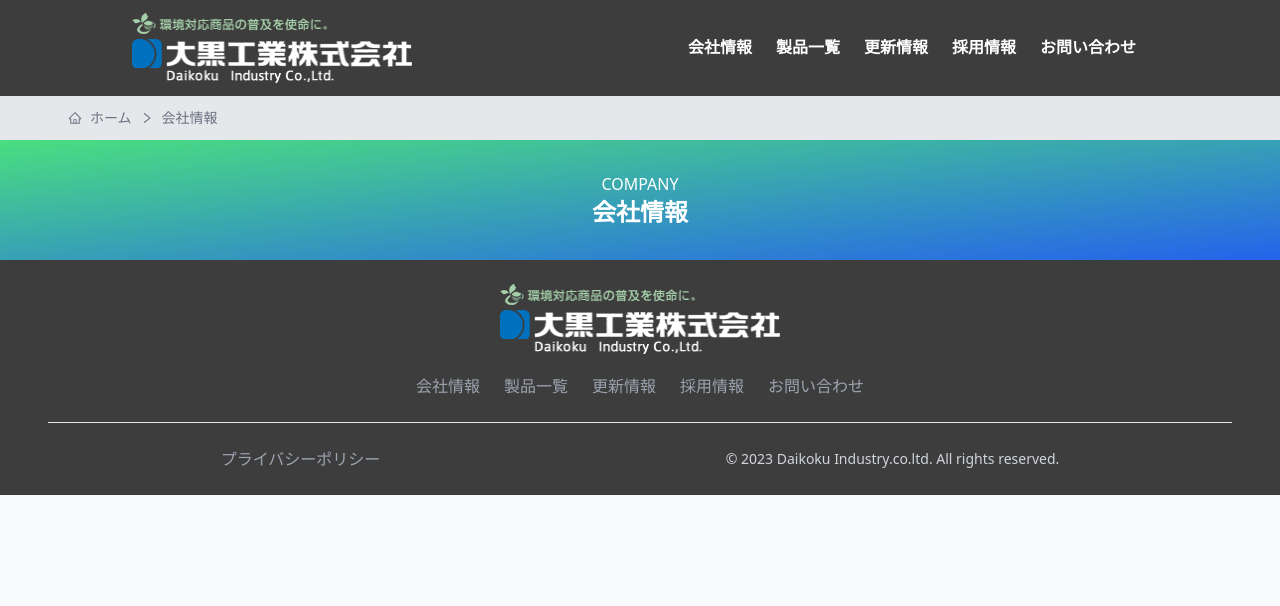
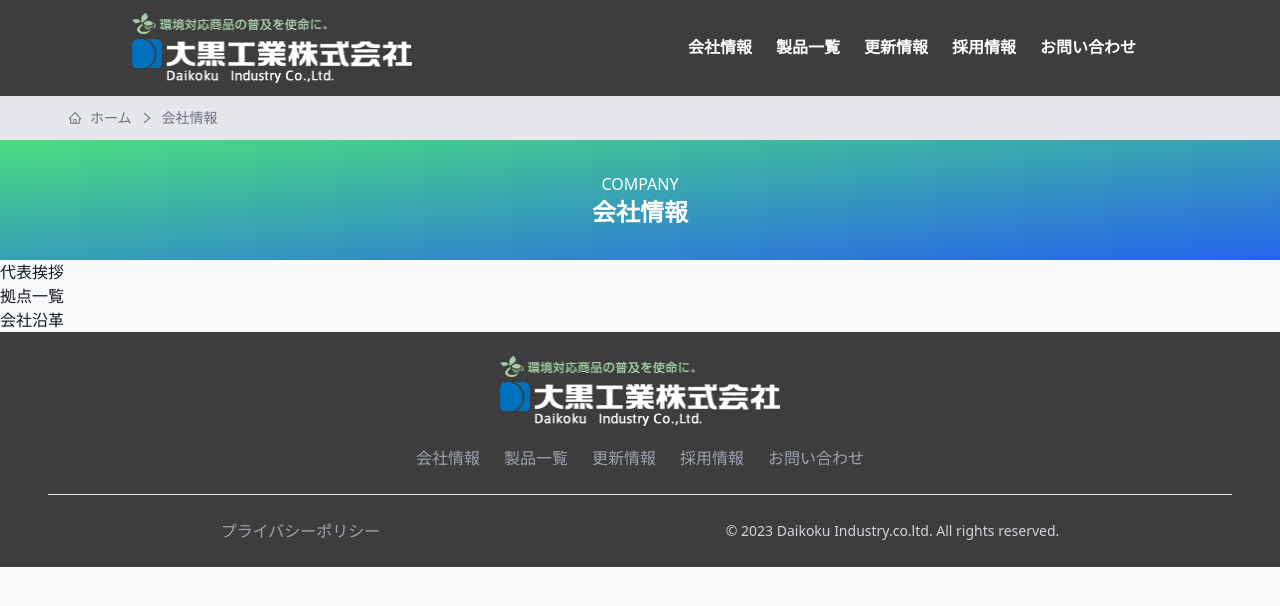
Before and after one commit to knm22mukk/daikoku-web, a Next.js app: page /company in a window 1280 px wide. Shown: the top 606 px of the page. Built offline with nearby package versions, Linux system fonts and the light colour scheme.

Commit message:
会社情報ページのルーティングを作成しました

```diff
--- /dev/null
+++ b/src/pages/company/greeting.tsx
@@ -0,0 +1,24 @@
+import { NextPage } from 'next';
+
+import { Breadcrumb } from '@/components/Breadcrumb';
+import { PageHeader } from '@/components/PageHeader';
+import { PageTemplete } from '@/components/PageTemplete';
+import { SEO } from '@/components/SEO';
+import { siteData } from '@/data/siteData';
+
+const greeting: NextPage = () => {
+  return (
+    <PageTemplete>
+      <SEO
+        title='代表挨拶 || 大黒工業株式会社'
+        description='大黒工業株式会社の代表取締役よりご挨拶させていただきます'
+        path={`${siteData.url}/company/greeting`}
+      />
+
+      <Breadcrumb lists={[{ title: '会社情報', path: '/company' }, { title: '代表挨拶' }]} />
+      <PageHeader subHeading='greeting' title='代表挨拶' />
+    </PageTemplete>
+  );
+};
+
+export default greeting;
--- /dev/null
+++ b/src/pages/company/history.tsx
@@ -0,0 +1,24 @@
+import { NextPage } from 'next';
+
+import { Breadcrumb } from '@/components/Breadcrumb';
+import { PageHeader } from '@/components/PageHeader';
+import { PageTemplete } from '@/components/PageTemplete';
+import { SEO } from '@/components/SEO';
+import { siteData } from '@/data/siteData';
+
+const history: NextPage = () => {
+  return (
+    <PageTemplete>
+      <SEO
+        title='会社沿革 || 大黒工業株式会社'
+        description='大黒工業株式会社の会社沿革のご案内ページです'
+        path={`${siteData.url}/company/history`}
+      />
+
+      <Breadcrumb lists={[{ title: '会社情報', path: '/company' }, { title: '会社沿革' }]} />
+      <PageHeader subHeading='history' title='会社沿革' />
+    </PageTemplete>
+  );
+};
+
+export default history;
--- a/src/pages/company/index.tsx
+++ b/src/pages/company/index.tsx
@@ -1,4 +1,5 @@
 import { NextPage } from 'next';
+import Link from 'next/link';
 
 import { Breadcrumb } from '@/components/Breadcrumb';
 import { PageHeader } from '@/components/PageHeader';
@@ -17,6 +18,17 @@ const Company: NextPage = () => {
 
       <Breadcrumb lists={[{ title: '会社情報' }]} />
       <PageHeader subHeading='company' title='会社情報' />
+      <ul>
+        <li>
+          <Link href='/company/greeting'>代表挨拶</Link>
+        </li>
+        <li>
+          <Link href='/company/offices'>拠点一覧</Link>
+        </li>
+        <li>
+          <Link href='/company/history'>会社沿革</Link>
+        </li>
+      </ul>
     </PageTemplete>
   );
 };
--- /dev/null
+++ b/src/pages/company/offices.tsx
@@ -0,0 +1,24 @@
+import { NextPage } from 'next';
+
+import { Breadcrumb } from '@/components/Breadcrumb';
+import { PageHeader } from '@/components/PageHeader';
+import { PageTemplete } from '@/components/PageTemplete';
+import { SEO } from '@/components/SEO';
+import { siteData } from '@/data/siteData';
+
+const offices: NextPage = () => {
+  return (
+    <PageTemplete>
+      <SEO
+        title='拠点一覧 || 大黒工業株式会社'
+        description='大黒工業株式会社の事務所、拠点一覧のご案内ページです'
+        path={`${siteData.url}/company/offices`}
+      />
+
+      <Breadcrumb lists={[{ title: '会社情報', path: '/company' }, { title: '拠点一覧' }]} />
+      <PageHeader subHeading='offices' title='拠点一覧' />
+    </PageTemplete>
+  );
+};
+
+export default offices;
```
